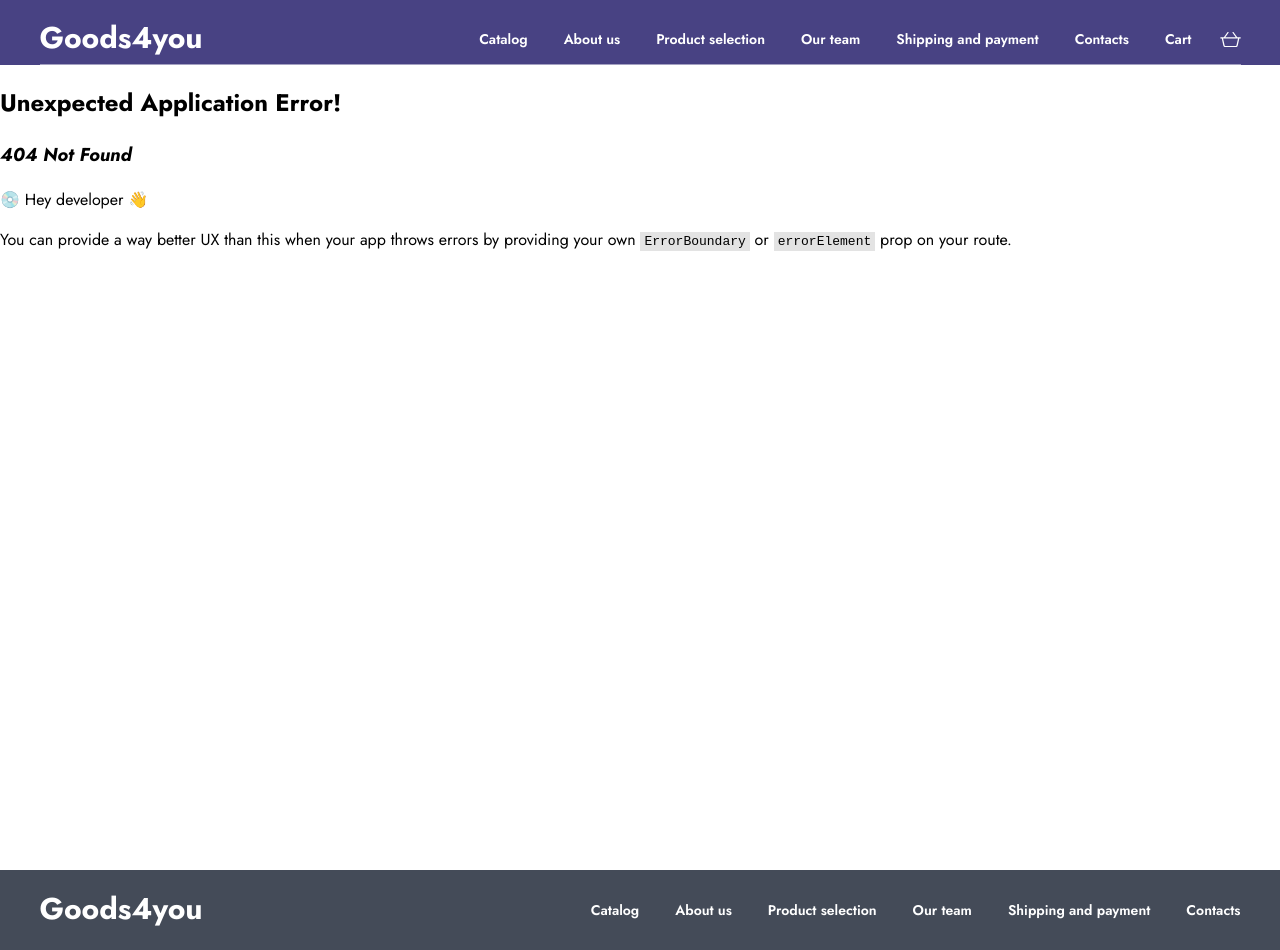
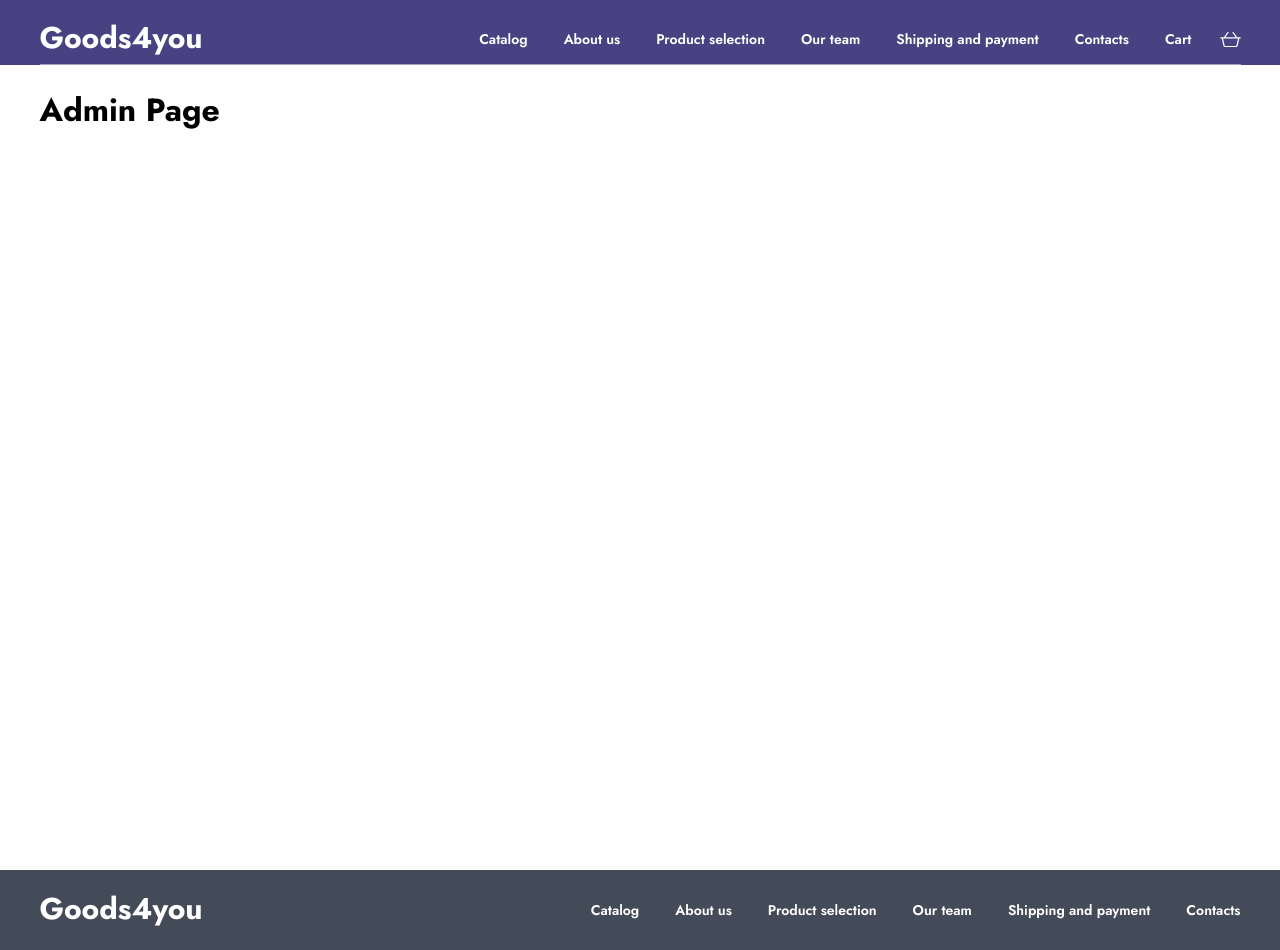
Before and after one commit to Rus7Iv/catalog-t1, a React (Vite) app: page /admin in a window 1280 px wide. Before the commit this address had no page. Built offline with nearby package versions, Linux system fonts and the light colour scheme.

Commit message:
added AdminPage

```diff
--- /dev/null
+++ b/src/pages/MainPage/Admin/AdminPage.styles.css
@@ -0,0 +1,4 @@
+.admin-page {
+    max-width: 1201px;
+    margin: auto;
+}
--- /dev/null
+++ b/src/pages/MainPage/Admin/AdminPage.tsx
@@ -0,0 +1,11 @@
+import './AdminPage.styles.css'
+
+const AdminPage = () => {
+  return (
+    <div className="admin-page">
+      <h1>Admin Page</h1>
+    </div>
+  )
+}
+
+export default AdminPage
--- a/src/router/router.tsx
+++ b/src/router/router.tsx
@@ -1,9 +1,14 @@
 import { createBrowserRouter } from "react-router-dom"
 import MainPage from "../pages/MainPage/MainPage"
+import AdminPage from "../pages/MainPage/Admin/AdminPage"
 
 export const router = createBrowserRouter([
     {
         path: "/",
         element: <MainPage />,
     },
+    {
+        path: "/admin",
+        element: <AdminPage />,
+    },
 ])
```
